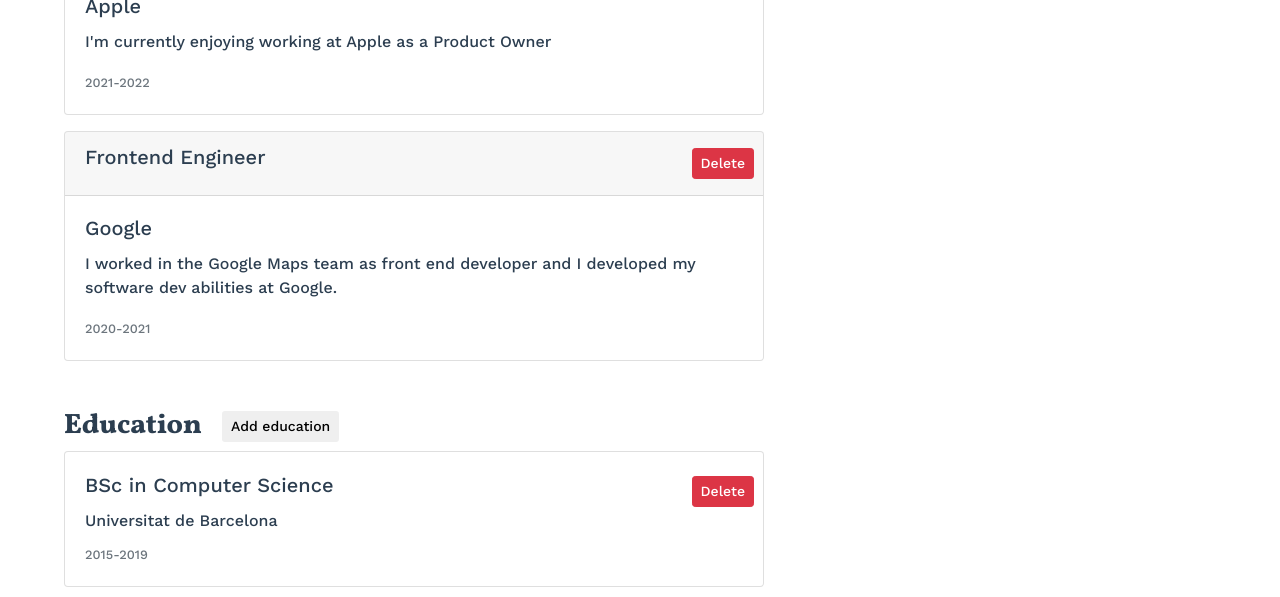
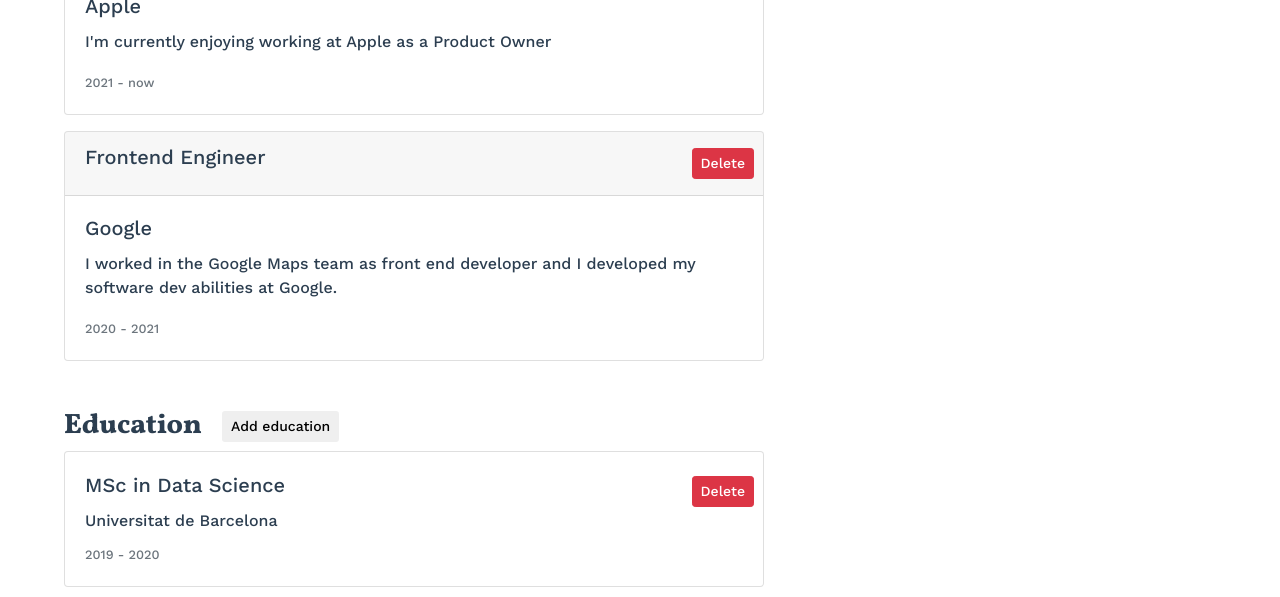
Before and after one commit to UB-ES-2021-F2/jobify, a Vue app in the folder vue-gripau/: page /user in a window 1280 px wide. Shown: the part 355-952 px from the top of the page. Built offline with nearby package versions, Linux system fonts and the light colour scheme.

Commit message:
Minor changes

```diff
--- a/vue-gripau/src/components/UserProfile.vue
+++ b/vue-gripau/src/components/UserProfile.vue
@@ -63,7 +63,8 @@
           <div class="card-body">
             <h5 class="card-title">{{work.company}}</h5>
             <p class="card-text">{{work.description}}</p>
-            <p class="card-text"><small class="text-muted">{{work.startDate}}-{{work.endDate}}</small></p>
+            <p class="card-text" v-if="!work.currently"><small class="text-muted">{{work.startDate}} - {{work.endDate}}</small></p>
+            <p class="card-text" v-if="work.currently"><small class="text-muted">{{work.startDate}} - now</small></p>
           </div>
         </div>
       </div>
@@ -83,7 +84,8 @@
               </div>
             </div>
             <h6 class="card-title">{{ed.institution}}</h6>
-            <p class="card-text"><small class="text-muted">{{ed.startDate}}-{{ed.endDate}}</small></p>
+            <p class="card-text" v-if="!ed.currently"><small class="text-muted">{{ed.startDate}} - {{ed.endDate}}</small></p>
+            <p class="card-text" v-if="ed.currently"><small class="text-muted">{{ed.startDate}} - now</small></p>
           </div>
         </div>
       </div>
@@ -195,19 +197,19 @@ export default {
         }],
       education: [
         {
+          'id': 1,
+          'title': ' MSc in Data Science',
+          'institution': 'Universitat de Barcelona',
+          'startDate': '2019',
+          'endDate': '2020',
+          'currently': false
+        },
+        {
           'id': 0,
           'title': ' BSc in Computer Science',
           'institution': 'Universitat de Barcelona',
           'startDate': '2015',
           'endDate': '2019',
-          'currently': false
-        },
-        {
-          'id': 1,
-          'title': ' MSc in Data Science',
-          'institution': 'Universitat de Barcelona',
-          'startDate': '2019',
-          'endDate': '2020',
           'currently': false
         }],
       skills: ['Python', 'Java', 'SQL'],
@@ -242,14 +244,17 @@ export default {
     onAboutUs () {
       this.$router.replace({ path: '/about_us' })
     },
-    onAddWork () {
-      this.$refs.addWorkModal.show()
+    getName () {
+      // TODO: GET to API
     },
     getWorkExperience () {
       // TODO: GET to API
     },
     getEducation () {
       // TODO: GET to API
+    },
+    onAddWork () {
+      this.$refs.addWorkModal.show()
     },
     submitAddWork () {
       console.log('Submit ' + this.addWork.jobName)
```
